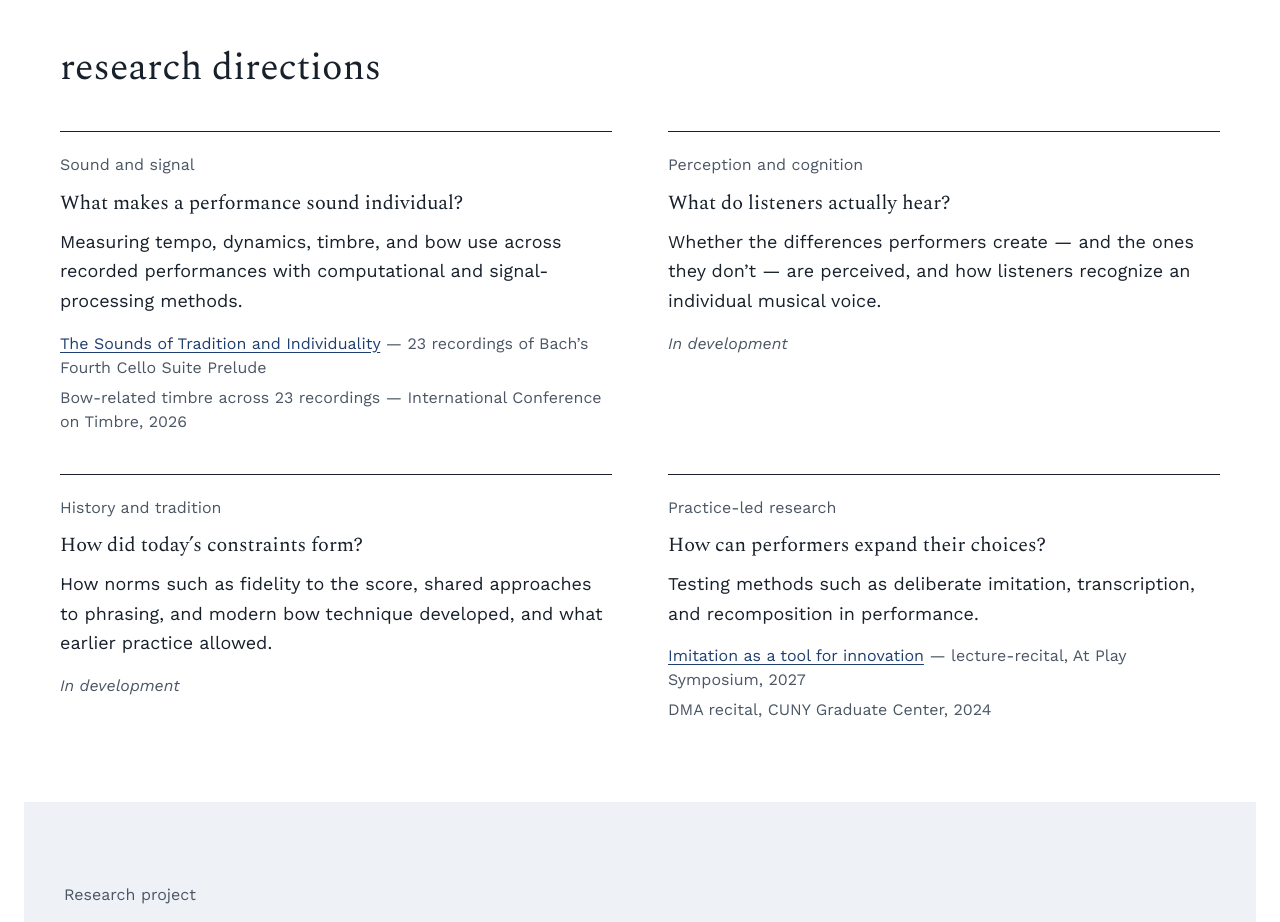
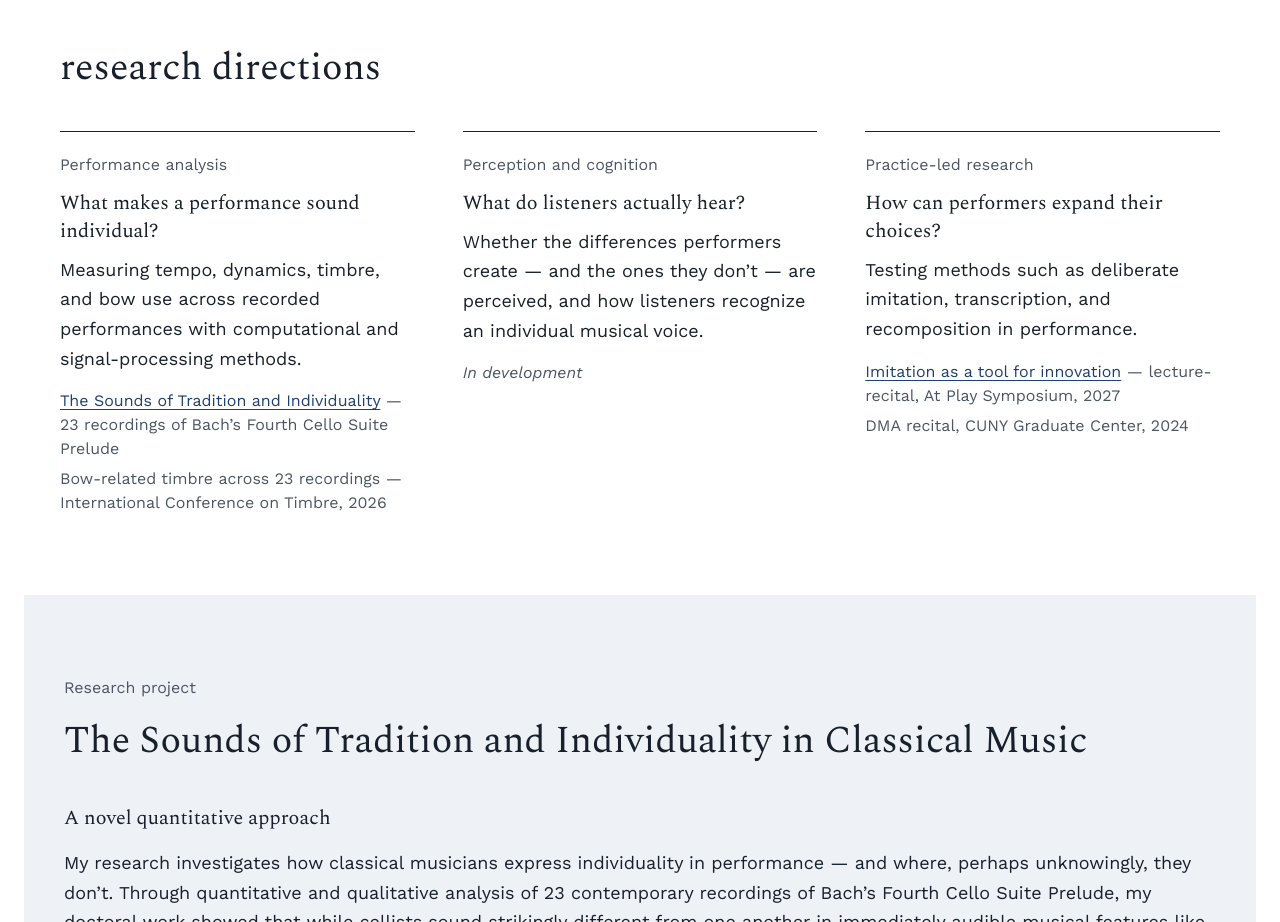
Before and after one commit to cmonfredo/claremonfredo-website, a plain HTML site: page research.html in a window 1280 px wide. Shown: the part 900-1822 px from the top of the page. Drawn offline with nearby package versions, Linux system fonts and the light colour scheme.

Commit message:
New Performance photo; refine research directions
- Performance page now opens with a photo of Clare playing (This Like a Dream Keeps Other Time)
- Rename 'Sound and signal' to 'Performance analysis'; remove 'History and tradition'
- Show the three research directions in one row

Co-Authored-By: Claude Opus 5.5 <noreply@anthropic.com>
Claude-Session: https://claude.ai/code/session_013pPuLNWcmREa6nuxbmS3B3

```diff
--- a/css/style.css
+++ b/css/style.css
@@ -276,7 +276,7 @@ h2[id], section[id], article[id] { scroll-margin-top: 24px; }
 .feature-title { font-size: clamp(32px, 4vw, 46px); line-height: 1.15; }
 
 /* Research directions */
-.strands { display: grid; grid-template-columns: repeat(auto-fit, minmax(min(100%, 460px), 1fr)); gap: 40px 56px; }
+.strands { display: grid; grid-template-columns: repeat(auto-fit, minmax(min(100%, 300px), 1fr)); gap: 40px 48px; }
 .strand { border-top: 1px solid var(--ink); padding-top: 20px; display: flex; flex-direction: column; gap: 10px; }
 .strand-work { margin: 6px 0 0; padding: 0; list-style: none; display: flex; flex-direction: column; gap: 6px; font-size: 16px; line-height: 1.5; color: var(--ink-soft); }
 .strand-work .in-development { font-style: italic; }
--- a/research.html
+++ b/research.html
@@ -57,7 +57,7 @@
             <h2 class="program-title">Rethinking performance practice</h2>
             <p class="subtitle"><em>How can performers be creative in the realization of written music?</em></p>
           </div>
-          <p>Motivated by my training and career as a cellist, I examine interpretation and individuality in classical music — how performers negotiate the constraints and freedoms of this tradition. My research approaches this question from several directions — acoustic analysis, music cognition, historical performance practice, and practice-led research — using Bach’s Cello Suites as a shared case study.</p>
+          <p>Motivated by my training and career as a cellist, I examine interpretation and individuality in classical music — how performers negotiate the constraints and freedoms of this tradition. My research approaches this question from several directions — performance analysis, music cognition, and practice-led research — using Bach’s Cello Suites as a shared case study.</p>
           <nav class="on-this-page" aria-label="On this page">
             <a href="#strands">Research directions</a>
             <a href="#dissertation">The sounds of tradition and individuality</a>
@@ -81,7 +81,7 @@
         <div class="strands">
 
           <article class="strand">
-            <p class="label">Sound and signal</p>
+            <p class="label">Performance analysis</p>
             <h3>What makes a performance sound individual?</h3>
             <p>Measuring tempo, dynamics, timbre, and bow use across recorded performances with computational and signal-processing methods.</p>
             <ul class="strand-work">
@@ -94,15 +94,6 @@
             <p class="label">Perception and cognition</p>
             <h3>What do listeners actually hear?</h3>
             <p>Whether the differences performers create — and the ones they don’t — are perceived, and how listeners recognize an individual musical voice.</p>
-            <ul class="strand-work">
-              <li class="in-development">In development</li>
-            </ul>
-          </article>
-
-          <article class="strand">
-            <p class="label">History and tradition</p>
-            <h3>How did today’s constraints form?</h3>
-            <p>How norms such as fidelity to the score, shared approaches to phrasing, and modern bow technique developed, and what earlier practice allowed.</p>
             <ul class="strand-work">
               <li class="in-development">In development</li>
             </ul>
```
Also changed, not shown: performance.html (+1 -1 lines), images/perf-dream-playing.jpg (added), images/perf-dream-stage.jpg (deleted).
